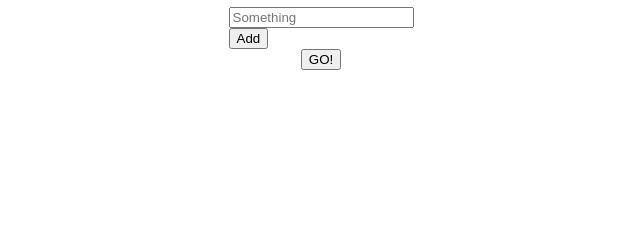
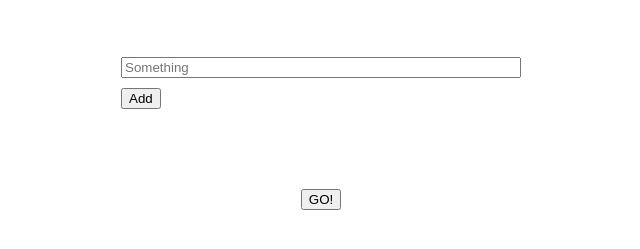
Before and after one commit to Zazbabe/help-me-choose, a plain HTML site: page index.html in a window 1280 px wide. Shown: the part 469-718 px from the top of the page, without its empty margins (319-959 px from the left). Drawn offline with Linux system fonts and the light colour scheme.

Commit message:
Added classes to target elements in CSS

```diff
--- a/index.html
+++ b/index.html
@@ -8,11 +8,11 @@
     <body>
         <img src="choice.jpg" alt="Choice" height="242" width="542">
         <h1>Help me choose between..</h1>
-        <div>
-            <div>
+        <div class="inputSection">
+            <div class="inputs">
                 <input placeholder="Something"></input>
             </div>
-            <button>Add</button>
+            <button class="addOption">Add</button>
         </div>
         <button>GO!</button>
     </body>
```
